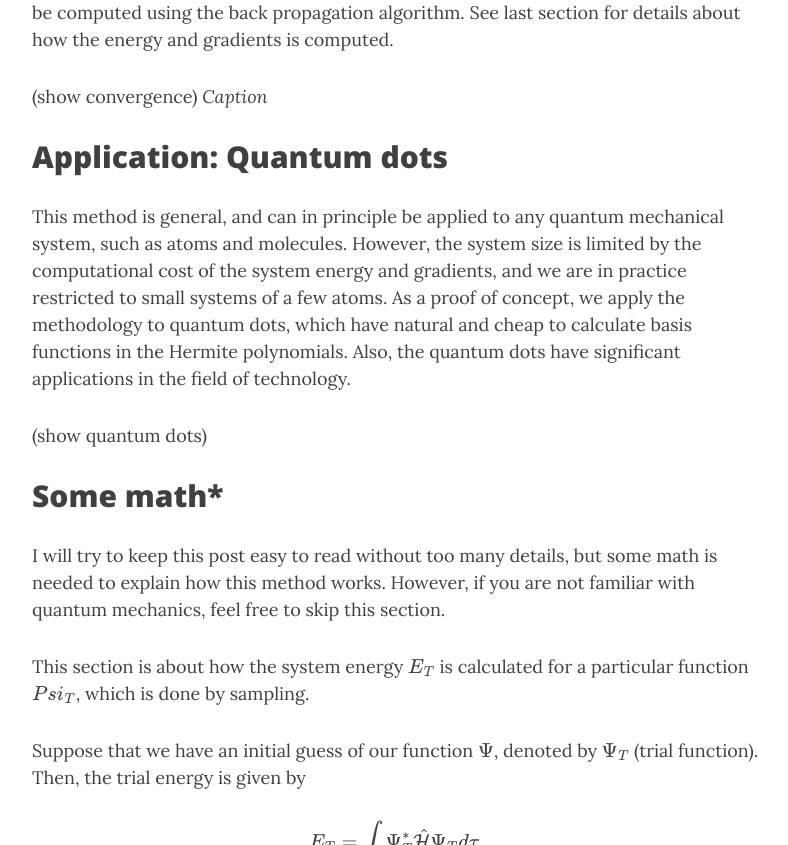
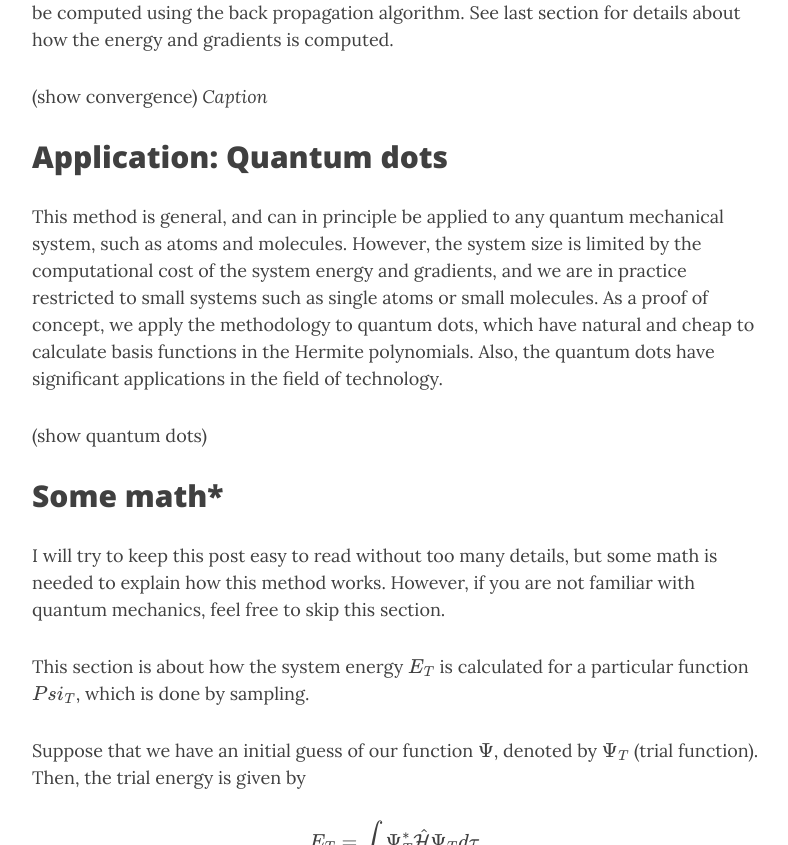
Before and after one commit to evenmn/evenmn.github.io, a Jekyll site: the page built from projects/quantumdots.md, in a window 1280 px wide and 900 px high, scrolled down 1517 px, cut to the strip 55-900 px from the top of the window. Shown: the whole strip, without its empty margins (243-1031 px from the left). Built offline with Jekyll 4.4.1, drawn with Linux system fonts in a browser that asks for light colours; formulas are drawn with MathJax 3; comment, search, counter and statistics services are not loaded.

Commit message:
Minor
Signed-off-by: evenmn <evenmn@fys.uio.no>

```diff
--- a/projects/quantumdots.md
+++ b/projects/quantumdots.md
@@ -35,7 +35,7 @@
 *Caption*
 
 ## Application: Quantum dots
-This method is general, and can in principle be applied to any quantum mechanical system, such as atoms and molecules. However, the system size is limited by the computational cost of the system energy and gradients, and we are in practice restricted to small systems of a few atoms. As a proof of concept, we apply the methodology to quantum dots, which have natural and cheap to calculate basis functions in the Hermite polynomials. Also, the quantum dots have significant applications in the field of technology.
+This method is general, and can in principle be applied to any quantum mechanical system, such as atoms and molecules. However, the system size is limited by the computational cost of the system energy and gradients, and we are in practice restricted to small systems such as single atoms or small molecules. As a proof of concept, we apply the methodology to quantum dots, which have natural and cheap to calculate basis functions in the Hermite polynomials. Also, the quantum dots have significant applications in the field of technology.
 
 (show quantum dots)
 
```
